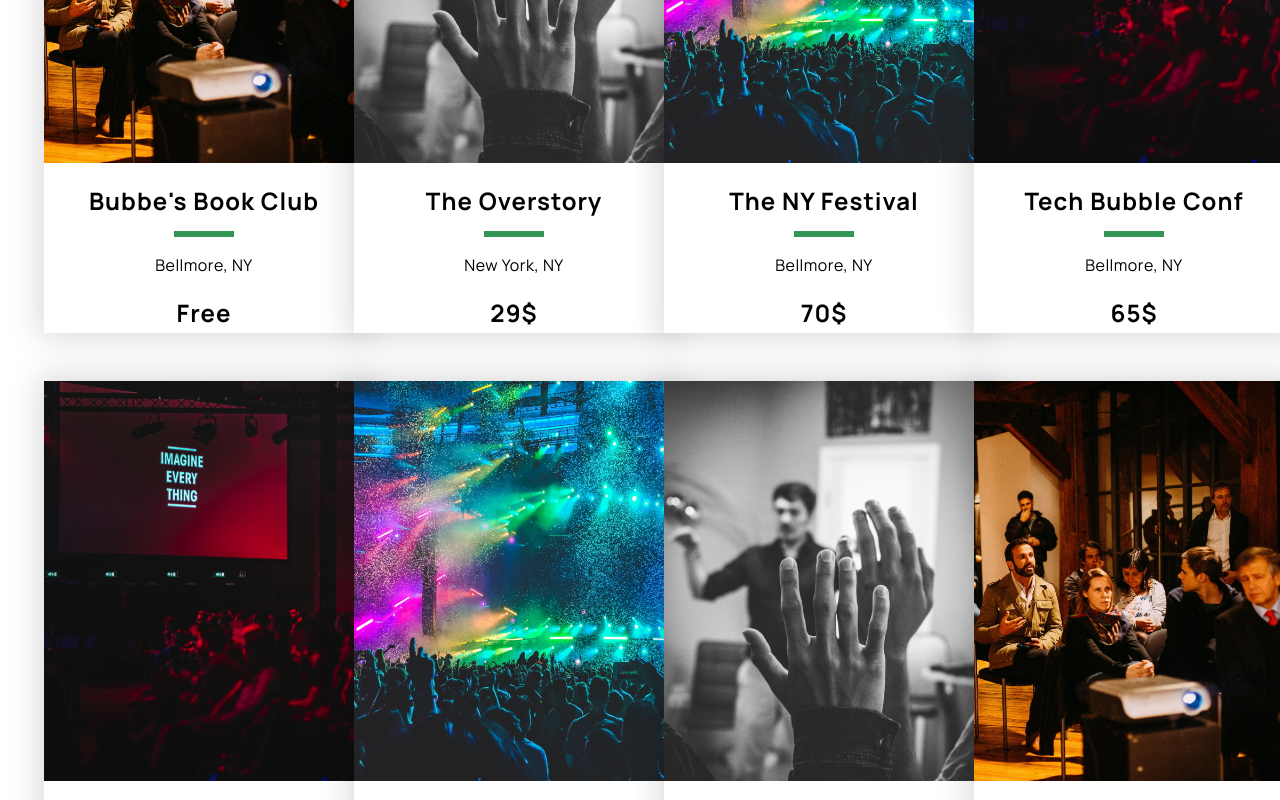
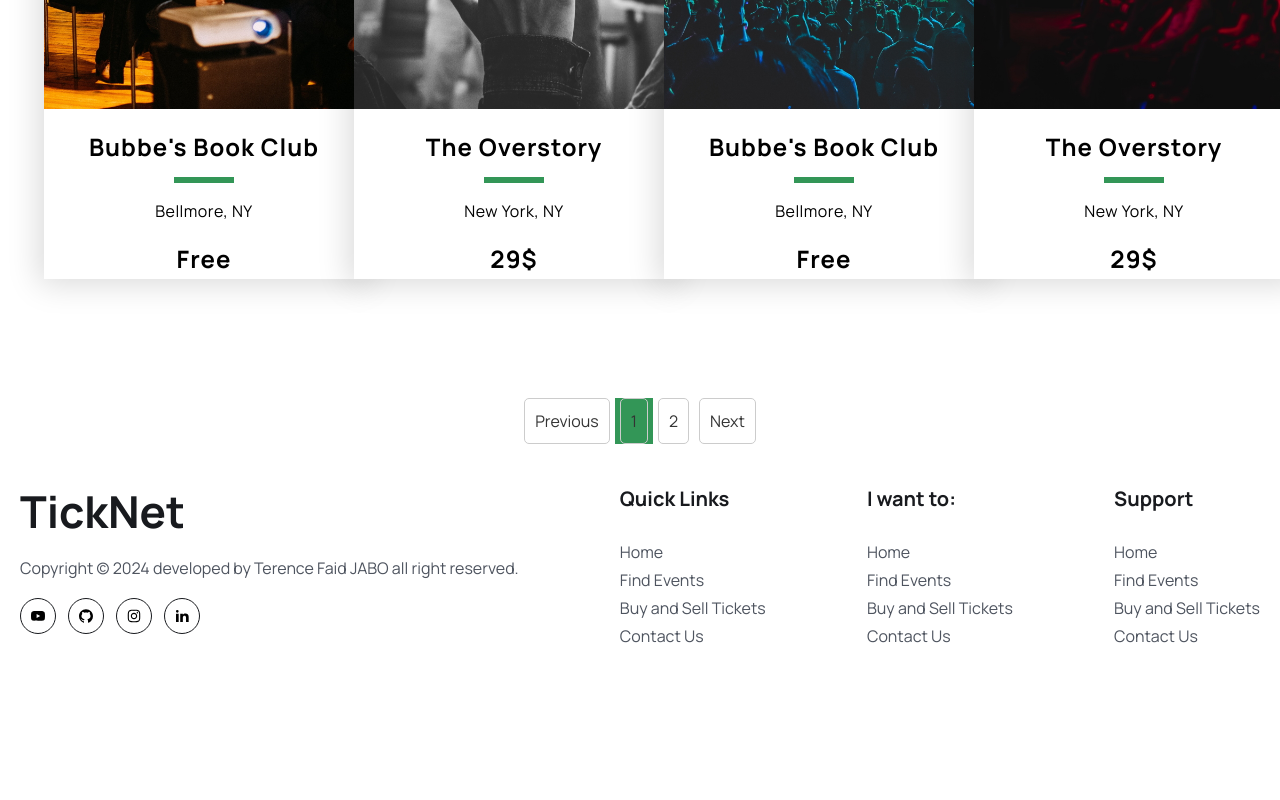
Before and after one commit to faid-terence/Eve-Ease, a React (Vite) app: page /events in a window 1280 px wide. Shown: the part 820-1620 px from the top of the page. After the commit the page ends 1534 px from the top, so only its background shows below. Built offline with nearby package versions, Linux system fonts and the light colour scheme.

Commit message:
Implement pagination on the event page

```diff
--- a/package.json
+++ b/package.json
@@ -14,6 +14,7 @@
     "react-dom": "^18.2.0",
     "react-flags-select": "^2.2.3",
     "react-icons": "^4.12.0",
+    "react-paginate": "^8.2.0",
     "react-router-dom": "^6.21.1",
     "swiper": "^11.0.5"
   },
--- a/src/App.css
+++ b/src/App.css
@@ -19,6 +19,59 @@ body {
   z-index: 99999;
   background: #339657;
   box-shadow: 3px 3px -8px 3px #ddd;
+}
+
+.pagination {
+  display: flex;
+  justify-content: center;
+  margin-top: 20px;
+}
+
+.pagination a {
+  display: inline-block;
+  margin: 0 5px;
+  padding: 10px;
+  cursor: pointer;
+  border: 1px solid #ccc;
+  border-radius: 5px;
+  text-decoration: none;
+  color: #333;
+  box-sizing: border-box;
+  transition: background-color 0.3s ease-out;
+}
+
+.pagination a:hover {
+  background-color: #339657;
+}
+
+.pagination .active {
+  background-color: #339657;
+  color: #fff;
+  box-sizing: border-box;
+}
+
+.pagination .break-me {
+  cursor: not-allowed;
+  color: #999;
+}
+
+.pagination .disabled {
+  cursor: not-allowed;
+  color: #999;
+}
+
+.pagination-container {
+  display: flex;
+  justify-content: space-between;
+  align-items: center;
+  padding: 10px;
+  background-color: #f5f5f5;
+  border-radius: 5px;
+  margin-top: 20px;
+}
+
+.pagination-info {
+  color: #333;
 }
 
 @media only screen and (max-width: 768px) {
--- a/src/pages/Event.jsx
+++ b/src/pages/Event.jsx
@@ -1,11 +1,105 @@
-import React from "react";
+import React, { useState } from "react";
 import { EventCard } from "../components/Event/Card";
 import eventImage from "../assets/images/img1.jpg";
 import eventImageII from "../assets/images/img2.jpg";
 import eventImageIII from "../assets/images/img3.jpg";
 import eventImageIV from "../assets/images/img4.jpg";
+import ReactPaginate from "react-paginate";
+
+const events = [
+  {
+    eventImage: eventImage,
+    title: "Bubbe's Book Club",
+    location: "Bellmore, NY",
+    price: "Free",
+    venue: "Grand Central Terminal",
+    dateTime: "Sat, Sep 24, 10:00 AM EDT",
+    description:
+      "Welcome! Everyone has a unique perspective after reading a book, and we would love you to share yours with us! We meet one Sunday evening",
+  },
+  {
+    eventImage: eventImageII,
+    title: "The Overstory",
+    location: "New York, NY",
+    price: "29$",
+    venue: "245 W 52nd St, New York",
+    dateTime: "Sat, Sep 24, 10:00 AM EDT",
+    description:
+      "Welcome! Everyone has a unique perspective after reading a book, and we would love you to share yours with us! We meet one Sunday evening",
+  },
+  {
+    eventImage: eventImageIII,
+    title: "Bubbe's Book Club",
+    location: "Bellmore, NY",
+    price: "Free",
+    venue: "Grand Central Terminal",
+    dateTime: "Sat, Sep 24, 10:00 AM EDT",
+    description:
+      "Welcome! Everyone has a unique perspective after reading a book, and we would love you to share yours with us! We meet one Sunday evening",
+  },
+  {
+    eventImage: eventImageIV,
+    title: "The Overstory",
+    location: "New York, NY",
+    price: "29$",
+    venue: "245 W 52nd St, New York",
+    dateTime: "Sat, Sep 24, 10:00 AM EDT",
+    description:
+      "Welcome! Everyone has a unique perspective after reading a book, and we would love you to share yours with us! We meet one Sunday evening",
+  },
+  {
+    eventImage: eventImageIV,
+    title: "Bubbe's Book Club",
+    location: "Bellmore, NY",
+    price: "Free",
+    venue: "Grand Central Terminal",
+    dateTime: "Sat, Sep 24, 10:00 AM EDT",
+    description:
+      "Welcome! Everyone has a unique perspective after reading a book, and we would love you to share yours with us! We meet one Sunday evening",
+  },
+  {
+    eventImage: eventImageIII,
+    title: "The Overstory",
+    location: "New York, NY",
+    price: "29$",
+    venue: "245 W 52nd St, New York",
+    dateTime: "Sat, Sep 24, 10:00 AM EDT",
+    description:
+      "Welcome! Everyone has a unique perspective after reading a book, and we would love you to share yours with us! We meet one Sunday evening",
+  },
+  {
+    eventImage: eventImageII,
+    title: "Bubbe's Book Club",
+    location: "Bellmore, NY",
+    price: "Free",
+    venue: "Grand Central Terminal",
+    dateTime: "Sat, Sep 24, 10:00 AM EDT",
+    description:
+      "Welcome! Everyone has a unique perspective after reading a book, and we would love you to share yours with us! We meet one Sunday evening",
+  },
+  {
+    eventImage: eventImage,
+    title: "The Overstory",
+    location: "New York, NY",
+    price: "29$",
+    venue: "245 W 52nd St, New York",
+    dateTime: "Sat, Sep 24, 10:00 AM EDT",
+    description:
+      "Welcome! Everyone has a unique perspective after reading a book, and we would love you to share yours with us! We meet one Sunday evening",
+  },
+];
 
 export const Event = () => {
+  const eventsPerPage = 4;
+  const [currentPage, setCurrentPage] = useState(0);
+
+  const handlePageChange = ({ selected }) => {
+    setCurrentPage(selected);
+  };
+
+  const startIndex = currentPage * eventsPerPage;
+  const endIndex = startIndex + eventsPerPage;
+  const slicedEvents = events.slice(startIndex, endIndex);
   return (
     <>
       <section>
@@ -23,7 +117,7 @@ export const Event = () => {
           </div>
         </div>
       </section>
-      <section>
+      {/* <section>
         <div className="container grid grid-cols-1 sm:grid-cols-2 md:grid-cols-3 lg:grid-cols-4">
           <div className="col-span-full">
             <h2 className="heading pl-8">Upcoming events : </h2>
@@ -101,7 +195,28 @@ export const Event = () => {
             description="Welcome! Everyone has a unique perspective after reading a book, and we would love you to share yours with us! We meet one Sunday evening"
           />
         </div>
+      </section> */}
+
+      <section>
+        <div className="container grid grid-cols-1 sm:grid-cols-2 md:grid-cols-3 lg:grid-cols-4">
+          {slicedEvents.map((event, index) => (
+            <EventCard key={index} {...event} />
+          ))}
+        </div>
       </section>
+      <ReactPaginate
+        previousLabel={"Previous"}
+        nextLabel={"Next"}
+        breakLabel={"..."}
+        breakClassName={"break-me"}
+        pageCount={Math.ceil(events.length / eventsPerPage)}
+        marginPagesDisplayed={2}
+        pageRangeDisplayed={5}
+        onPageChange={handlePageChange}
+        containerClassName={"pagination"}
+        subContainerClassName={"pages pagination"}
+        activeClassName={"active"}
+      />
     </>
   );
 };
```
Also changed, not shown: 1 other file (tests, documents, lock files or other folders).
